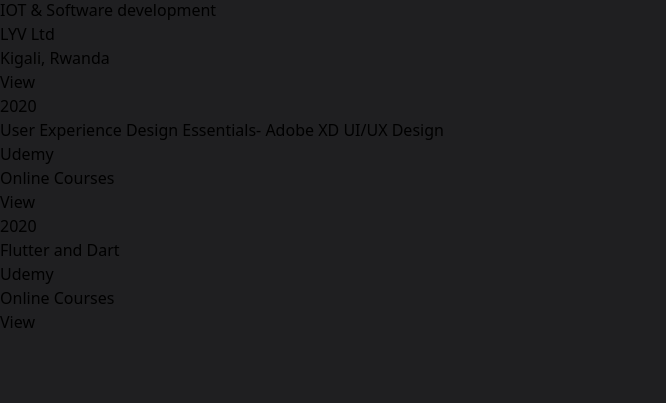
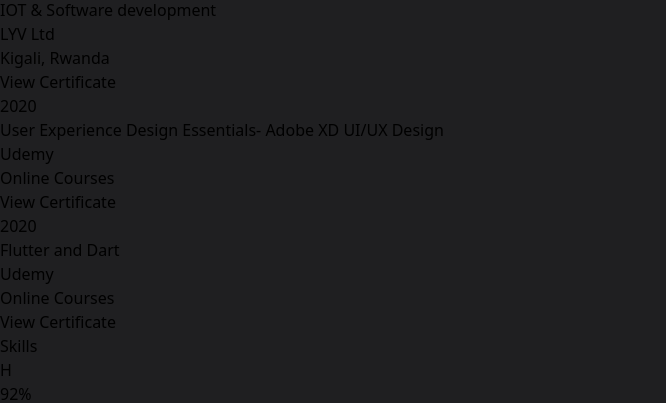
Before and after one commit to symplice-nunu/symplice-portfolio, a React (Vite) app: page / in a window 1280 px wide. Shown: the part 2806-3209 px from the top of the page, without its empty margins (0-666 px from the left). Before the commit the page ends 3140 px from the top, so only its background shows below. Built offline with nearby package versions, Linux system fonts and the light colour scheme.

Commit message:
feat: creating my skills section

```diff
--- a/src/Components/Home.jsx
+++ b/src/Components/Home.jsx
@@ -1,9 +1,13 @@
 import React from 'react'
 import Introduce from './Sections/Introduce'
+import Skills from './Sections/Skills'
 
 function Home() {
   return (
-    <Introduce />
+    <div>
+      <div><Introduce /></div>
+      <div> <Skills /> </div>
+    </div>
 
   )
 }
--- a/src/Components/Resume.jsx
+++ b/src/Components/Resume.jsx
@@ -4,7 +4,7 @@
 function Resume() {
   return (
     <div>
-        <div className='mt-20 text-white border w-32 py-2 px-7 rounded-3xl'>RESUME</div>
+        <div className='mt-20 text-white border border-gray-600 w-32 py-2 px-7 rounded-3xl'>RESUME</div>
         <div className='text-[70px] text-white my-14'>
             Education & <span className='text-[#8be88d]'>Experience</span>
         </div>
--- a/src/Components/Sections/Certificates.jsx
+++ b/src/Components/Sections/Certificates.jsx
@@ -3,7 +3,7 @@
 const Certificates = () => {
   return (
     <div>
-        <div className='text-white border my-12 w-[160px] py-2 px-7 rounded-3xl'>CERTIFICATES</div>
+        <div className='text-white border my-12 w-[160px] border-gray-600 py-2 px-7 rounded-3xl'>CERTIFICATES</div>
         <div>
             <div className='mt-[-11px] text-gray-400'>2021</div>
             <div className='text-white text-[35px] mt-2'>IOT & Software development</div>
@@ -11,7 +11,7 @@
             <div className='text-gray-400'>LYV Ltd</div>
             <div className='text-gray-400'>Kigali, Rwanda</div>
             </div>
-            <div className='text-white border my-4 w-[100px] py-2 px-7 rounded-3xl hover:bg-[#8be88d] hover:text-black hover:border-[#8be88d]'>View</div>
+            <div className='text-white border my-4 w-[180px] py-2 px-7 rounded-3xl hover:bg-[#8be88d] hover:text-black hover:border-[#8be88d]'>View Certificate</div>
             </div>
             <div>
             <div className='mt-[51px] text-gray-400'>2020</div>
@@ -20,7 +20,7 @@
             <div className='text-gray-400'>Udemy</div>
             <div className='text-gray-400'>Online Courses</div>
             </div>
-            <div className='text-white border my-4 w-[100px] py-2 px-7 rounded-3xl hover:bg-[#8be88d] hover:text-black hover:border-[#8be88d]'>View</div>
+            <div className='text-white border my-4 w-[180px] py-2 px-7 rounded-3xl hover:bg-[#8be88d] hover:text-black hover:border-[#8be88d]'>View Certificate</div>
             </div>
             <div>
             <div className='mt-[51px] text-gray-400'>2020</div>
@@ -29,7 +29,7 @@
             <div className='text-gray-400'>Udemy</div>
             <div className='text-gray-400'>Online Courses</div>
             </div>
-            <div className='text-white border my-4 w-[100px] py-2 px-7 rounded-3xl hover:bg-[#8be88d] hover:text-black hover:border-[#8be88d]'>View</div>
+            <div className='text-white border my-4 w-[180px] py-2 px-7 rounded-3xl hover:bg-[#8be88d] hover:text-black hover:border-[#8be88d]'>View Certificate</div>
             </div>
 
     </div>
--- /dev/null
+++ b/src/Components/Sections/Skills.jsx
@@ -0,0 +1,17 @@
+import React from 'react'
+
+function Skills() {
+  return (
+    <div>
+        <div className='text-white border my-12 w-[100px] border-gray-600 py-2 px-7 rounded-3xl'>Skills</div>
+        <div>
+            <div className='border-[#8be88d] border w-[160px] px-10 py-6 rounded-t-full rounded-b-full'>
+            <div className=' text-white text-[73px]'>H</div>
+            <div className=' text-[#8be88d] text-[43px]'>92%</div>
+            </div>
+        </div>
+    </div>
+  )
+}
+
+export default Skills
```
